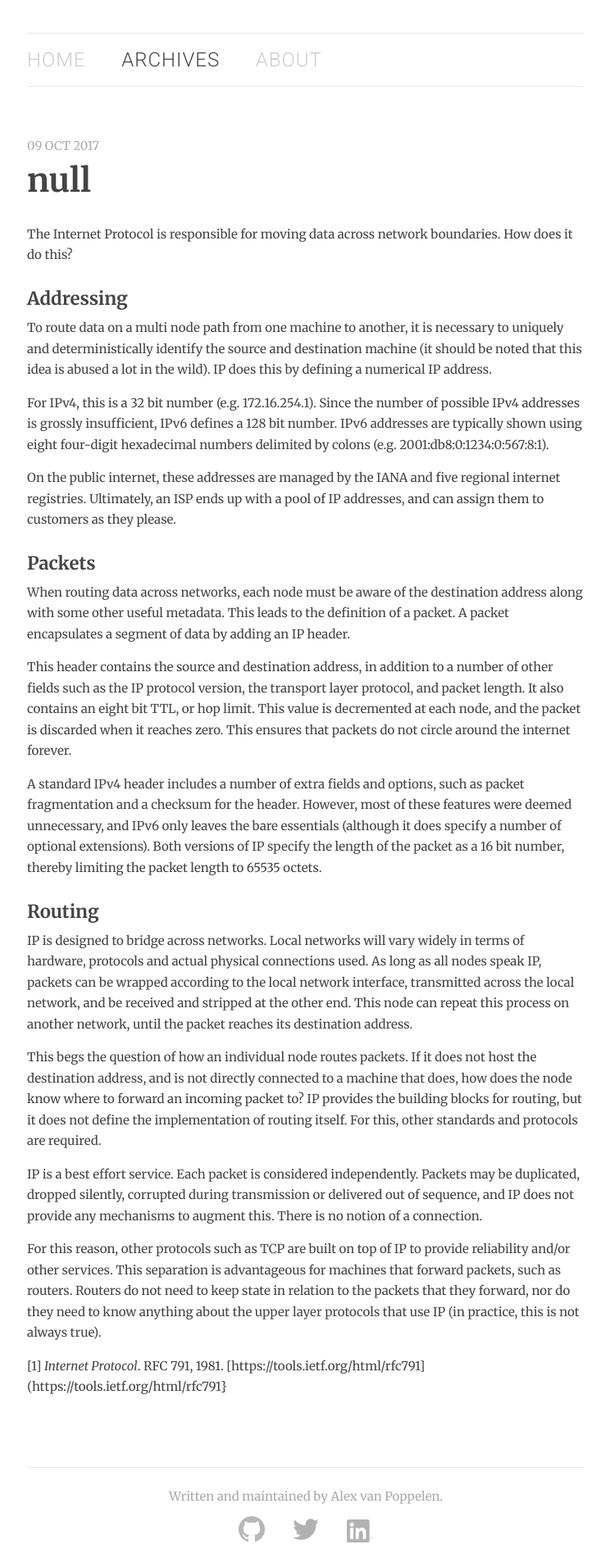
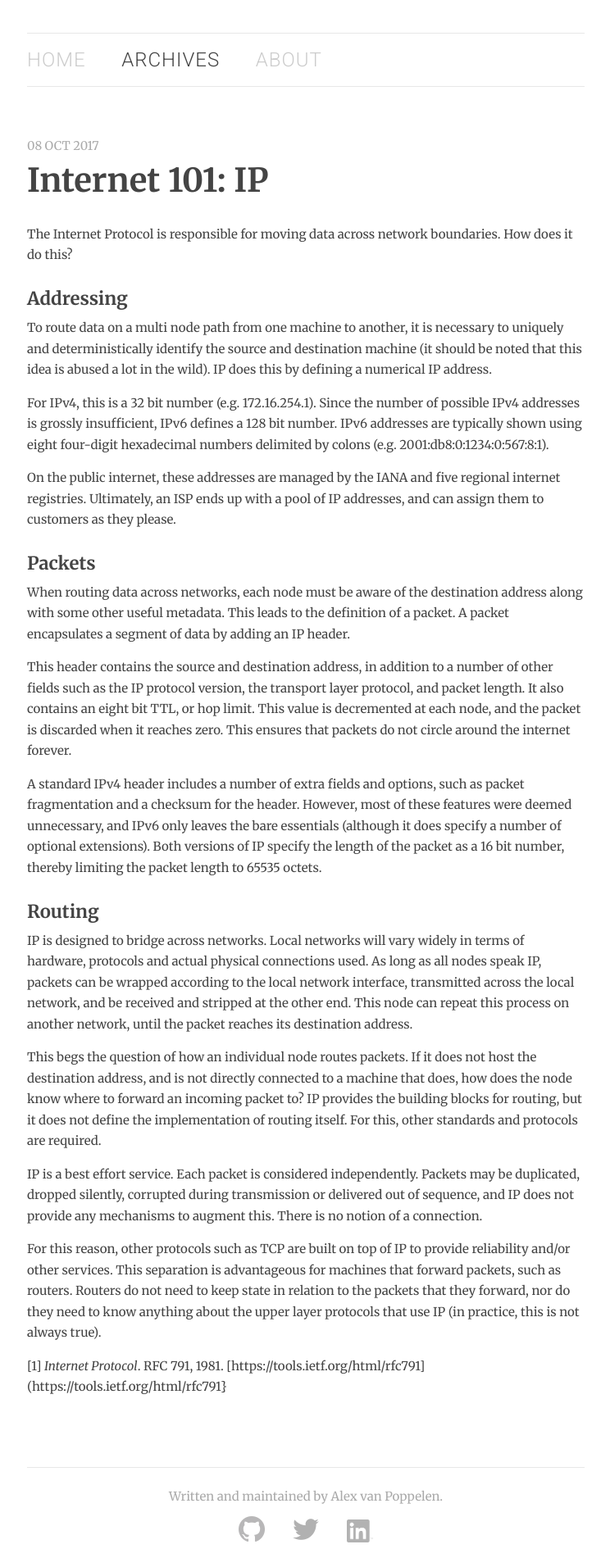
Before and after one commit to avanpo/avanpo.github.io, a Jekyll site: the page built from _posts/2017-10-08-ip.md, in a window 1280 px wide. Shown: the whole page at 82% size, without its empty margins (267-1011 px from the left). Built offline with Jekyll 4.4.1, drawn with Linux system fonts in a browser that asks for light colours.

Commit message:
Fix IP article title

```diff
--- a/_posts/2017-10-08-ip.md
+++ b/_posts/2017-10-08-ip.md
@@ -1,6 +1,6 @@
 ---
-title: Internet 101: IP
-categories: networking, protocols
+title: "Internet 101: IP"
+categories: networking protocols
 ---
 
 The Internet Protocol is responsible for moving data across network boundaries. How does it do this?
```
